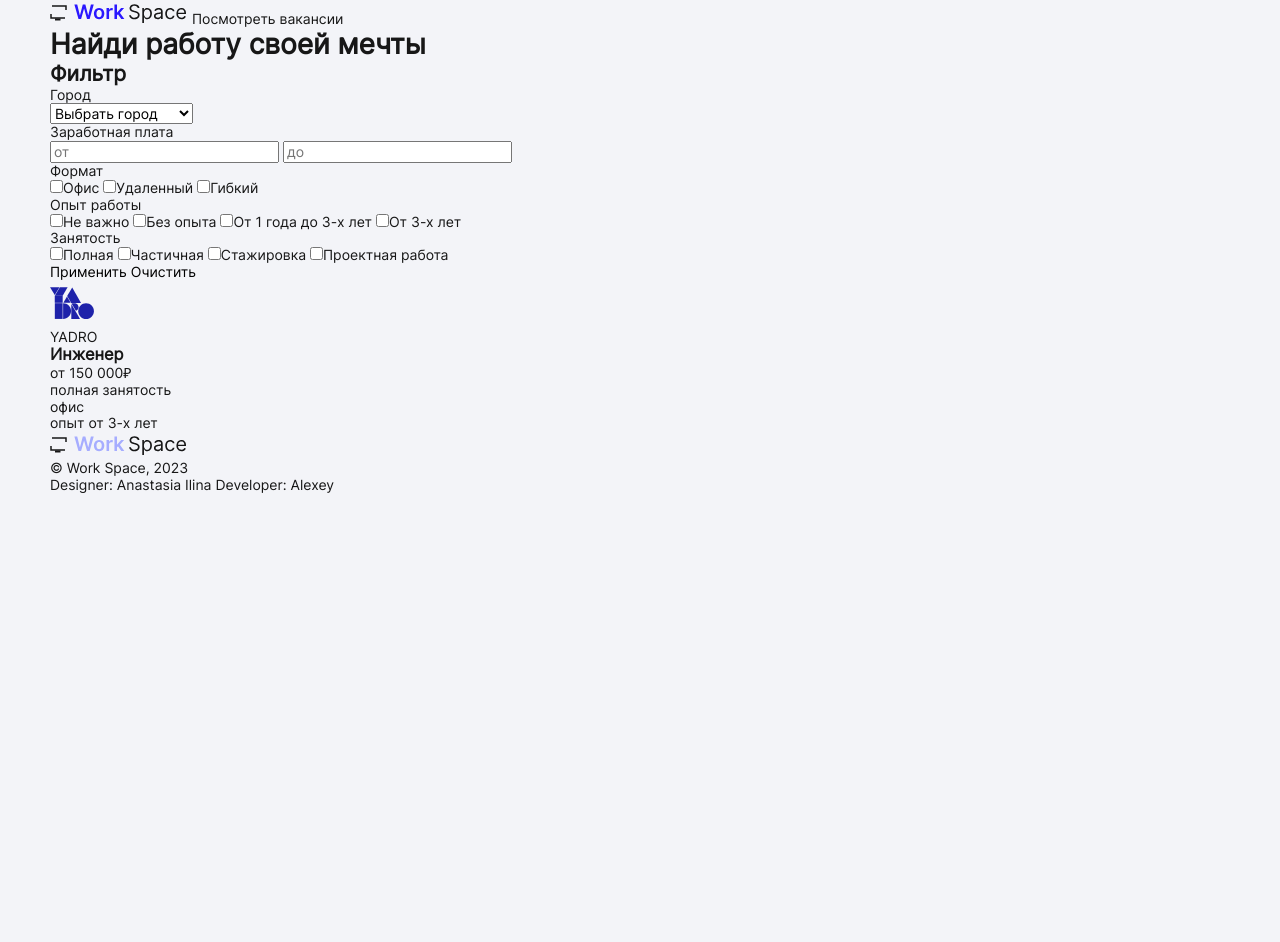
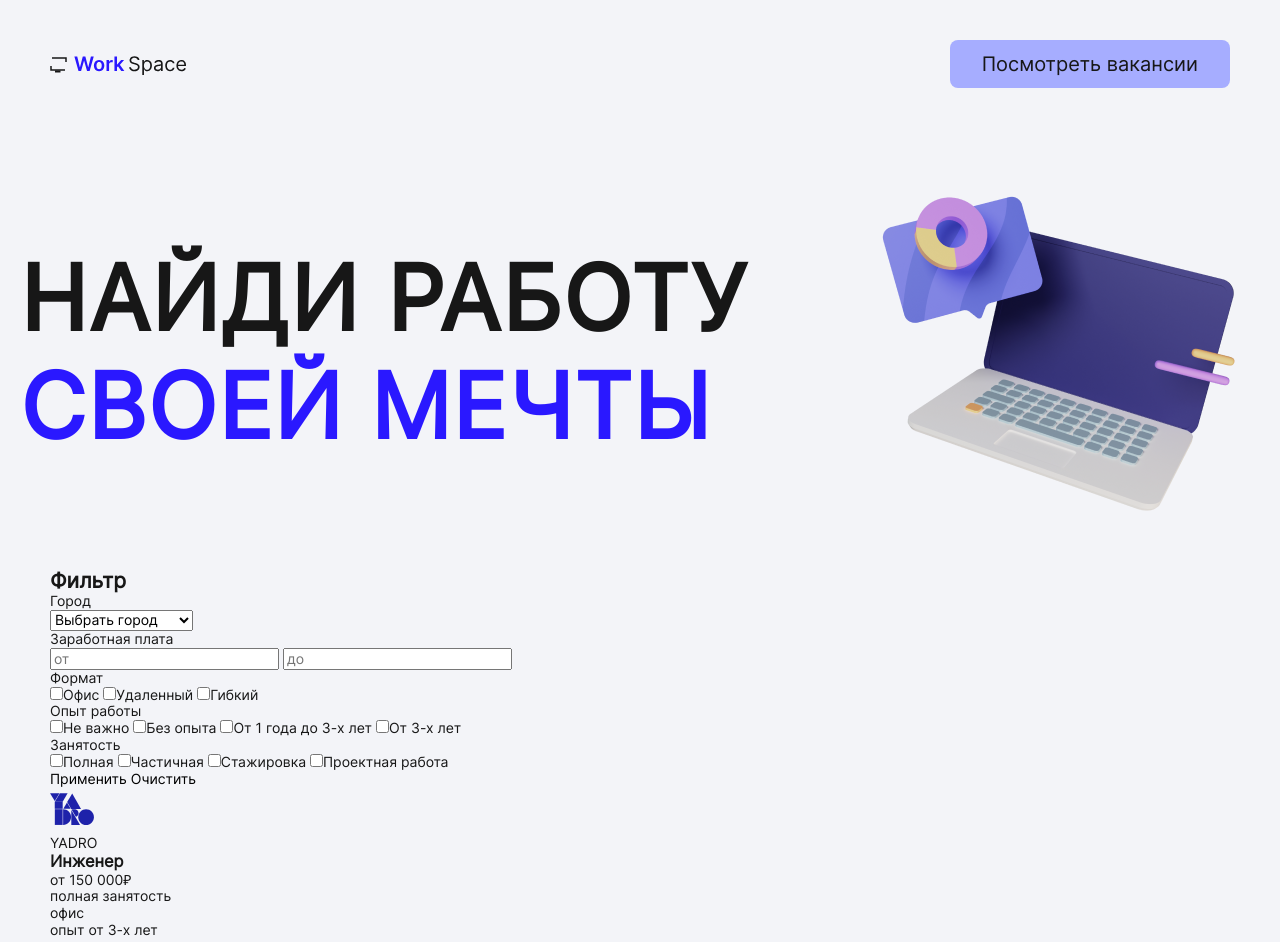
Before and after one commit to webdev-alexey/project_workspace, a plain HTML site: page index.html in a window 1280 px wide. Shown: the top 942 px of the page. Before the commit the page ends 800 px from the top, so only its background shows below. Drawn offline with Linux system fonts and the light colour scheme.

Commit message:
разбитие на файлы css + стилизация header, hero, footer

```diff
--- /dev/null
+++ b/css/footer.css
@@ -0,0 +1,37 @@
+.footer {
+    padding: 50px 0 40px;
+}
+
+.footer__container {
+    display: grid;
+    gap: 27px;
+    grid-template-areas:
+        "logo ."
+        "copyright contacts";
+}
+
+.footer__logo {
+    grid-area: logo;
+}
+
+.footer__copyright {
+    grid-area: copyright;
+}
+
+.footer__contacts {
+    grid-area: contacts;
+    justify-self: end;
+    min-width: 180px;
+}
+
+.footer__contact {
+    margin-bottom: 8px;
+}
+
+.footer__contact:last-child {
+    margin-bottom: 0;
+}
+
+.footer__link:hover {
+    color: brown;
+}
--- /dev/null
+++ b/css/header.css
@@ -0,0 +1,16 @@
+.header {
+    padding: 40px 0;
+}
+
+.header__container {
+    display: flex;
+    align-items: center;
+    justify-content: space-between;
+}
+
+.header__link {
+    padding: 12px 32px;
+    border-radius: 8px;
+    background-color: #a6adff;
+    font-size: 20px;
+}
--- /dev/null
+++ b/css/hero.css
@@ -0,0 +1,25 @@
+.hero {
+    padding: 60px 0 50px;
+}
+
+.hero__container {
+    position: relative;
+    padding: 57px 0;
+}
+
+.hero__container::after {
+    content: "";
+    position: absolute;
+    right: -9px;
+    top: 0;
+    width: 421px;
+    height: 330px;
+    background: url("../img/laptop.png") no-repeat center/contain;
+}
+
+.hero__title {
+    max-width: 780px;
+    font-size: 90px;
+    letter-spacing: 1.8px;
+    text-transform: uppercase;
+}
--- a/css/style.css
+++ b/css/style.css
@@ -70,3 +70,7 @@ fieldset {
     margin: 0 auto;
     padding: 0 var(--padding);
 }
+
+.blue-text {
+    color: #2a18ff;
+}
--- /dev/null
+++ b/index.css
@@ -0,0 +1,6 @@
+@import 'css/normalize.css';
+@import 'css/style.css';
+@import 'css/header.css';
+@import 'css/hero.css';
+
+@import 'css/footer.css';
--- a/index.html
+++ b/index.html
@@ -4,8 +4,7 @@
     <meta charset="UTF-8">
     <meta name="viewport" content="width=device-width, initial-scale=1.0">
     <title>Workspace</title>
-    <link rel="stylesheet" href="css/normalize.css">
-    <link rel="stylesheet" href="css/style.css">
+    <link rel="stylesheet" href="index.css">
 </head>
 <body>
     <header class="header">
```
Also changed, not shown: img/laptop.png (added).
